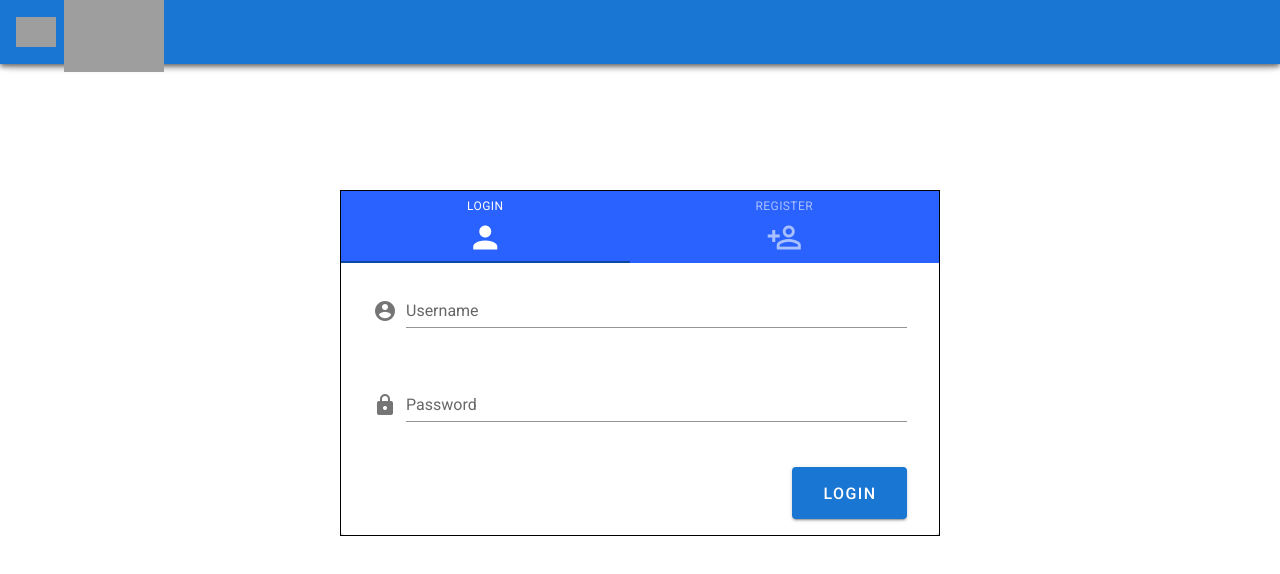
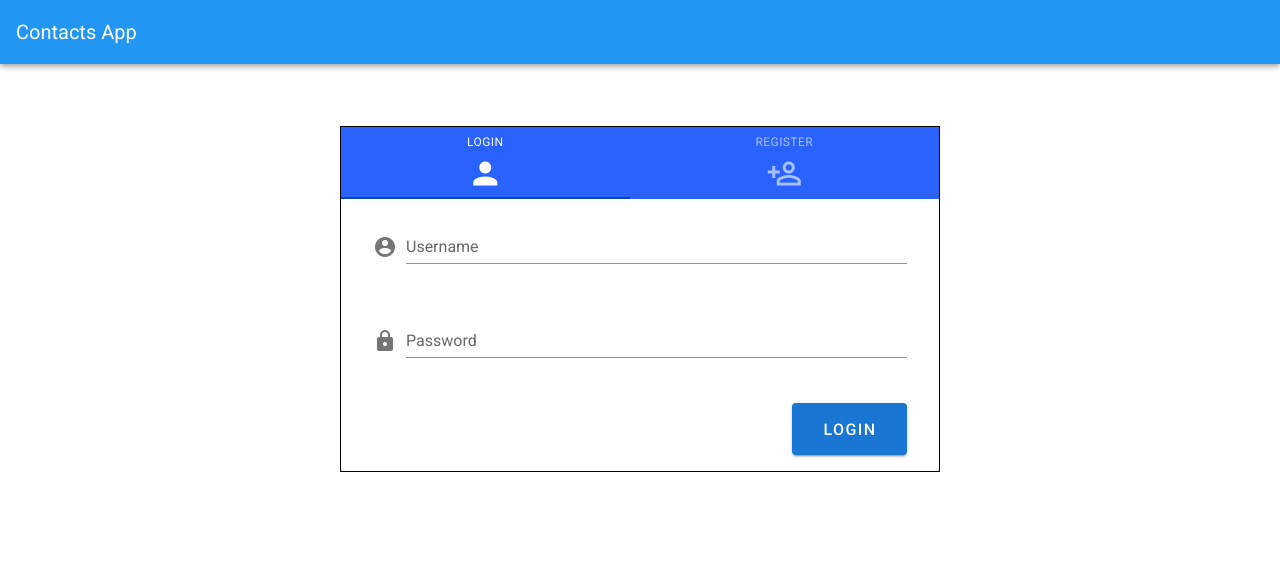
Before and after one commit to tadejpodrekar/blocksi_test_app, a Vue app in the folder blocksi_app/: page / in a window 1280 px wide. Shown: the top 574 px of the page. Built offline with nearby package versions, Linux system fonts and the light colour scheme; grey boxes are pictures that could not be loaded.

Commit message:
Removed app bar, fixed browser warnings

```diff
--- a/blocksi_app/src/components/Entry.vue
+++ b/blocksi_app/src/components/Entry.vue
@@ -1,28 +1,5 @@
 <template>
 	<v-container>
-		<v-app-bar app color="primary" dark>
-				<div class="d-flex align-center">
-					<v-img
-						alt="Vuetify Logo"
-						class="shrink mr-2"
-						contain
-						src="https://cdn.vuetifyjs.com/images/logos/vuetify-logo-dark.png"
-						transition="scale-transition"
-						width="40"
-					/>
-
-					<v-img
-						alt="Vuetify Name"
-						class="shrink mt-1 hidden-sm-and-down"
-						contain
-						min-width="100"
-						src="https://cdn.vuetifyjs.com/images/logos/vuetify-name-dark.png"
-						width="100"
-					/>
-				</div>
-
-				<v-spacer></v-spacer>
-		</v-app-bar>
 		<div id="formContainer">
 			<v-tabs v-model="tab" show-arrows background-color="blue accent-4" icons-and-text dark grow>
 				<v-tabs-slider color="blue darken-4"></v-tabs-slider>
@@ -36,10 +13,10 @@
 							<v-form ref="loginForm" v-model="valid" lazy-validation>
 								<v-row>
 									<v-col cols="12">
-										<v-text-field v-model="loginUsername" :rules="rules.required" label="Username" prepend-icon="mdi-account-circle" required></v-text-field>
+										<v-text-field v-model="loginUsername" :rule="rules.required" label="Username" prepend-icon="mdi-account-circle" required></v-text-field>
 									</v-col>
 									<v-col cols="12">
-										<v-text-field v-model="loginPassword" :append-icon="show1?'eye':'eye-off'" :rules="rules.required" :type="show1 ? 'text' : 'password'" name="input-10-1" label="Password" prepend-icon="mdi-lock" @click:append="show1 = !show1"></v-text-field>
+										<v-text-field v-model="loginPassword" :append-icon="show1?'eye':'eye-off'" :rule="rules.required" :type="show1 ? 'text' : 'password'" name="input-10-1" label="Password" prepend-icon="mdi-lock" @click:append="show1 = !show1"></v-text-field>
 									</v-col>
 									<v-col class="d-flex" cols="12" sm="6" xsm="12">
 									</v-col>
@@ -58,19 +35,19 @@
 							<v-form ref="registerForm" v-model="valid" lazy-validation>
 								<v-row>
 									<v-col cols="12" sm="6" md="6">
-										<v-text-field v-model="firstName" :rules="[rules.required]" label="First Name" maxlength="20" prepend-icon="mdi-account-circle" required></v-text-field>
+										<v-text-field v-model="firstName" :rule="rules.required" label="First Name" maxlength="20" prepend-icon="mdi-account-circle" required></v-text-field>
 									</v-col>
 									<v-col cols="12" sm="6" md="6">
-										<v-text-field v-model="lastName" :rules="[rules.required]" label="Last Name" maxlength="20" required></v-text-field>
+										<v-text-field v-model="lastName" :rule="rules.required" label="Last Name" maxlength="20" required></v-text-field>
 									</v-col>
 									<v-col cols="12">
-										<v-text-field v-model="email" :rules="emailRules" label="E-mail" prepend-icon="mdi-email" required></v-text-field>
+										<v-text-field v-model="email" :rule="emailRules" label="E-mail" prepend-icon="mdi-email" required></v-text-field>
 									</v-col>
 									<v-col cols="12">
-										<v-text-field v-model="username" :rules="rules.required" label="Username" prepend-icon="mdi-account-circle" required></v-text-field>
+										<v-text-field v-model="username" :rule="rules.required" label="Username" prepend-icon="mdi-account-circle" required></v-text-field>
 									</v-col>
 									<v-col cols="12">
-										<v-text-field v-model="password" :append-icon="show1 ? 'mdi-eye' : 'mdi-eye-off'" :rules="rules.required" :type="show1 ? 'text' : 'password'" name="input-10-1" label="Password" prepend-icon="mdi-lock" @click:append="show1 = !show1"></v-text-field>
+										<v-text-field v-model="password" :append-icon="show1 ? 'mdi-eye' : 'mdi-eye-off'" :rule="rules.required" :type="show1 ? 'text' : 'password'" name="input-10-1" label="Password" prepend-icon="mdi-lock" @click:append="show1 = !show1"></v-text-field>
 									</v-col>
 									<v-col cols="12">
 										<v-text-field block v-model="verify" :append-icon="show1 ? 'mdi-eye' : 'mdi-eye-off'" :rules="[rules.required, passwordMatch]" :type="show1 ? 'text' : 'password'" name="input-10-1" label="Confirm Password" prepend-icon="mdi-lock-outline" @click:append="show1 = !show1"></v-text-field>
@@ -117,24 +94,24 @@ export default {
 					axios.post('/login',{
 						username: this.loginUsername,
 						password: this.loginPassword
-					}).then(function (response) {
+					}).then(response => {
 						localStorage.setItem( 'token', response.data.accessToken )
 						console.log(response)
-						this.$router.push('contacts')
+						this.$router.push({name:'Contacts'})
 					})
-					.catch(function (error) {
+					.catch(error => {
 						console.log(error);
 					})
 				} else {
 					axios.post('/register',{
 						username: this.username,
 						password: this.password
-					}).then(function (response) {
+					}).then(response => {
 						localStorage.setItem( 'token', response.data.accessToken )
 						console.log(response)
-						this.$router.push('contacts')
+						this.$router.push('Contacts')
 					})
-					.catch(function (error) {
+					.catch(error => {
 						console.log(error)
 					})
 				}
```
